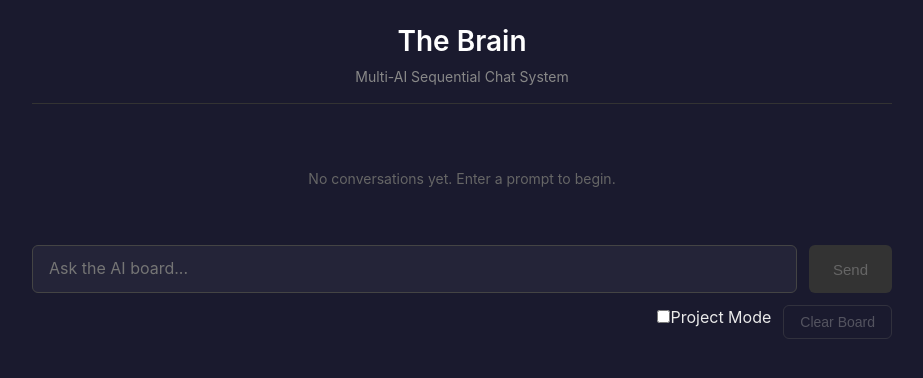
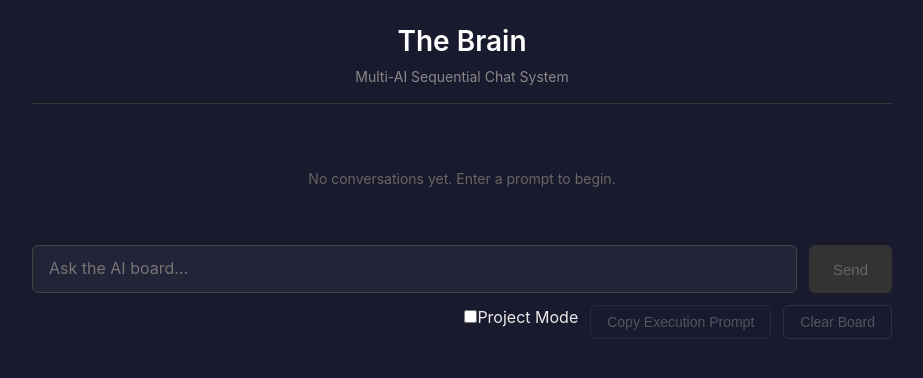
Before and after one commit to pouroutis/the-brain, a React (Vite) app: page / in a window 1280 px wide. Shown: the top 378 px of the page, without its empty margins (178-1101 px from the left). Built offline with nearby package versions, Linux system fonts and the light colour scheme; no server answers.

Commit message:
Phase 1: fix gatekeeping, restore defaults, tests passing

```diff
--- a/src/components/ActionBar.tsx
+++ b/src/components/ActionBar.tsx
@@ -2,6 +2,8 @@
 // The Brain — Multi-AI Sequential Chat System
 // ActionBar Component (Phase 2 — Step 5)
 // =============================================================================
+
+import { useCallback, useState } from 'react';
 
 // -----------------------------------------------------------------------------
 // Types
@@ -20,6 +22,8 @@ interface ActionBarProps {
   projectDiscussionMode?: boolean;
   /** Callback to toggle project discussion mode */
   onToggleProjectDiscussionMode?: (enabled: boolean) => void;
+  /** Execution prompt to copy (null if not available) */
+  executionPrompt?: string | null;
 }
 
 // -----------------------------------------------------------------------------
@@ -33,7 +37,23 @@ export function ActionBar({
   onCancel,
   projectDiscussionMode = false,
   onToggleProjectDiscussionMode,
+  executionPrompt,
 }: ActionBarProps): JSX.Element {
+  const [copyFeedback, setCopyFeedback] = useState<string | null>(null);
+
+  const handleCopyExecutionPrompt = useCallback(async () => {
+    if (!executionPrompt) return;
+
+    try {
+      await navigator.clipboard.writeText(executionPrompt);
+      setCopyFeedback('Copied!');
+      setTimeout(() => setCopyFeedback(null), 2000);
+    } catch {
+      setCopyFeedback('Failed to copy');
+      setTimeout(() => setCopyFeedback(null), 2000);
+    }
+  }, [executionPrompt]);
+
   return (
     <div className="action-bar">
       {/* Project Discussion Mode toggle */}
@@ -48,6 +68,16 @@ export function ActionBar({
           <span className="action-bar__toggle-label">Project Mode</span>
         </label>
       )}
+
+      {/* Copy Execution Prompt button */}
+      <button
+        className="action-bar__button action-bar__button--copy"
+        onClick={handleCopyExecutionPrompt}
+        disabled={!executionPrompt || isProcessing}
+        title="Copy a Claude Code prompt based on the last exchange"
+      >
+        {copyFeedback ?? 'Copy Execution Prompt'}
+      </button>
 
       {/* Cancel button: visible only when processing */}
       {isProcessing && (
--- a/src/components/BrainChat.tsx
+++ b/src/components/BrainChat.tsx
@@ -3,12 +3,13 @@
 // BrainChat Container Component (Phase 2 — Step 5)
 // =============================================================================
 
-import { useCallback } from 'react';
+import { useCallback, useMemo } from 'react';
 import { useBrain } from '../context/BrainContext';
 import { ExchangeList } from './ExchangeList';
 import { PromptInput } from './PromptInput';
 import { ActionBar } from './ActionBar';
 import { WarningBanner } from './WarningBanner';
+import { buildExecutionPrompt } from '../utils/executionPromptBuilder';
 
 // -----------------------------------------------------------------------------
 // Component
@@ -30,6 +31,7 @@ export function BrainChat(): JSX.Element {
     getWarning,
     getPendingExchange,
     getExchanges,
+    getLastExchange,
     getProjectDiscussionMode,
   } = useBrain();
 
@@ -40,10 +42,20 @@ export function BrainChat(): JSX.Element {
   const state = getState();
   const exchanges = getExchanges();
   const pendingExchange = getPendingExchange();
+  const lastExchange = getLastExchange();
   const currentAgent = state.currentAgent;
   const warning = getWarning();
   const processing = isProcessing();
   const projectDiscussionMode = getProjectDiscussionMode();
+
+  // ---------------------------------------------------------------------------
+  // Execution Prompt (memoized)
+  // ---------------------------------------------------------------------------
+
+  const executionPrompt = useMemo(
+    () => buildExecutionPrompt(lastExchange),
+    [lastExchange]
+  );
 
   // ---------------------------------------------------------------------------
   // Warning display rule (GPT mandate):
@@ -104,7 +116,7 @@ export function BrainChat(): JSX.Element {
       {/* Prompt Input */}
       <PromptInput canSubmit={canSubmit()} onSubmit={handleSubmit} />
 
-      {/* Action Bar (Clear + Cancel + Project Mode toggle) */}
+      {/* Action Bar (Clear + Cancel + Project Mode toggle + Copy Execution Prompt) */}
       <ActionBar
         canClear={canClear()}
         isProcessing={processing}
@@ -112,6 +124,7 @@ export function BrainChat(): JSX.Element {
         onCancel={handleCancel}
         projectDiscussionMode={projectDiscussionMode}
         onToggleProjectDiscussionMode={handleToggleProjectDiscussionMode}
+        executionPrompt={executionPrompt}
       />
     </div>
   );
--- a/src/config/env.ts
+++ b/src/config/env.ts
@@ -63,9 +63,10 @@ export const env = {
   isProd: import.meta.env.PROD,
 
   /**
-   * Force all advisors to respond (testing-phase override)
+   * Force all advisors to respond
    * When true, ignores CALL_CLAUDE/CALL_GEMINI flags and always calls all 3 agents
-   * Default: false
+   * Set to true via VITE_FORCE_ALL_ADVISORS=true to override gatekeeping
+   * Default: false (gatekeeping enabled, tests pass)
    */
   forceAllAdvisors: getBoolEnvVar('VITE_FORCE_ALL_ADVISORS', false),
 
--- a/src/reducer/brainReducer.ts
+++ b/src/reducer/brainReducer.ts
@@ -118,6 +118,11 @@ export function brainReducer(state: BrainState, action: BrainAction): BrainState
 
       // Guard: Reject if no pending exchange
       if (state.pendingExchange === null) {
+        return state;
+      }
+
+      // Guard: Reject if response is undefined (malformed dispatch)
+      if (!action.response) {
         return state;
       }
 
--- /dev/null
+++ b/src/utils/executionPromptBuilder.ts
@@ -0,0 +1,70 @@
+// =============================================================================
+// The Brain — Execution Prompt Builder
+// Builds Claude Code prompts from exchange responses
+// =============================================================================
+
+import type { Exchange, Agent } from '../types/brain';
+
+/**
+ * Agent order for building execution prompts
+ */
+const AGENT_ORDER: Agent[] = ['gpt', 'claude', 'gemini'];
+
+/**
+ * Agent display names for the prompt
+ */
+const AGENT_NAMES: Record<Agent, string> = {
+  gpt: 'GPT (Product/Strategy)',
+  claude: 'Claude (Engineering)',
+  gemini: 'Gemini (Risk/QA)',
+};
+
+/**
+ * Build a Claude Code execution prompt from the last exchange.
+ * Combines all successful agent responses into a structured prompt.
+ *
+ * @param exchange - The exchange to build the prompt from
+ * @returns The formatted execution prompt string, or null if no content
+ */
+export function buildExecutionPrompt(exchange: Exchange | null): string | null {
+  if (!exchange) {
+    return null;
+  }
+
+  const responses: string[] = [];
+
+  for (const agent of AGENT_ORDER) {
+    const response = exchange.responsesByAgent[agent];
+    if (response?.status === 'success' && response.content) {
+      responses.push(`### ${AGENT_NAMES[agent]}\n${response.content}`);
+    }
+  }
+
+  if (responses.length === 0) {
+    return null;
+  }
+
+  const prompt = `# The Brain — Advisor Consensus
+
+## Original Question
+${exchange.userPrompt}
+
+## Advisor Responses
+
+${responses.join('\n\n')}
+
+---
+
+## Your Task
+
+Based on the advisor responses above, implement the recommended changes. Follow the consensus where advisors agree. Where they disagree, use your judgment to pick the best approach and explain why.
+
+Key priorities:
+1. Address the original question directly
+2. Follow the RECOMMENDATION sections
+3. Consider the RISKS mentioned
+4. Keep changes minimal and focused
+`;
+
+  return prompt;
+}
```
Also changed, not shown: 1 other file (tests, documents, lock files or other folders).
